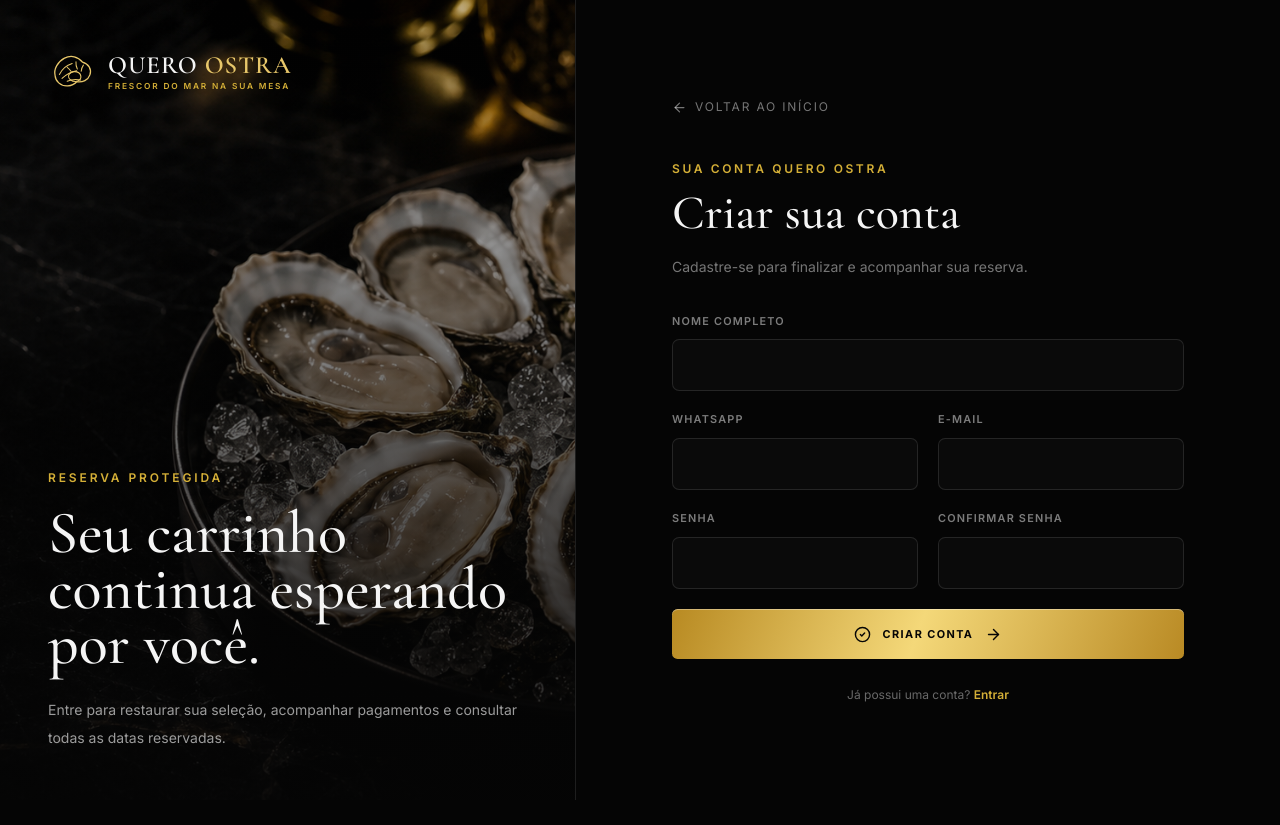
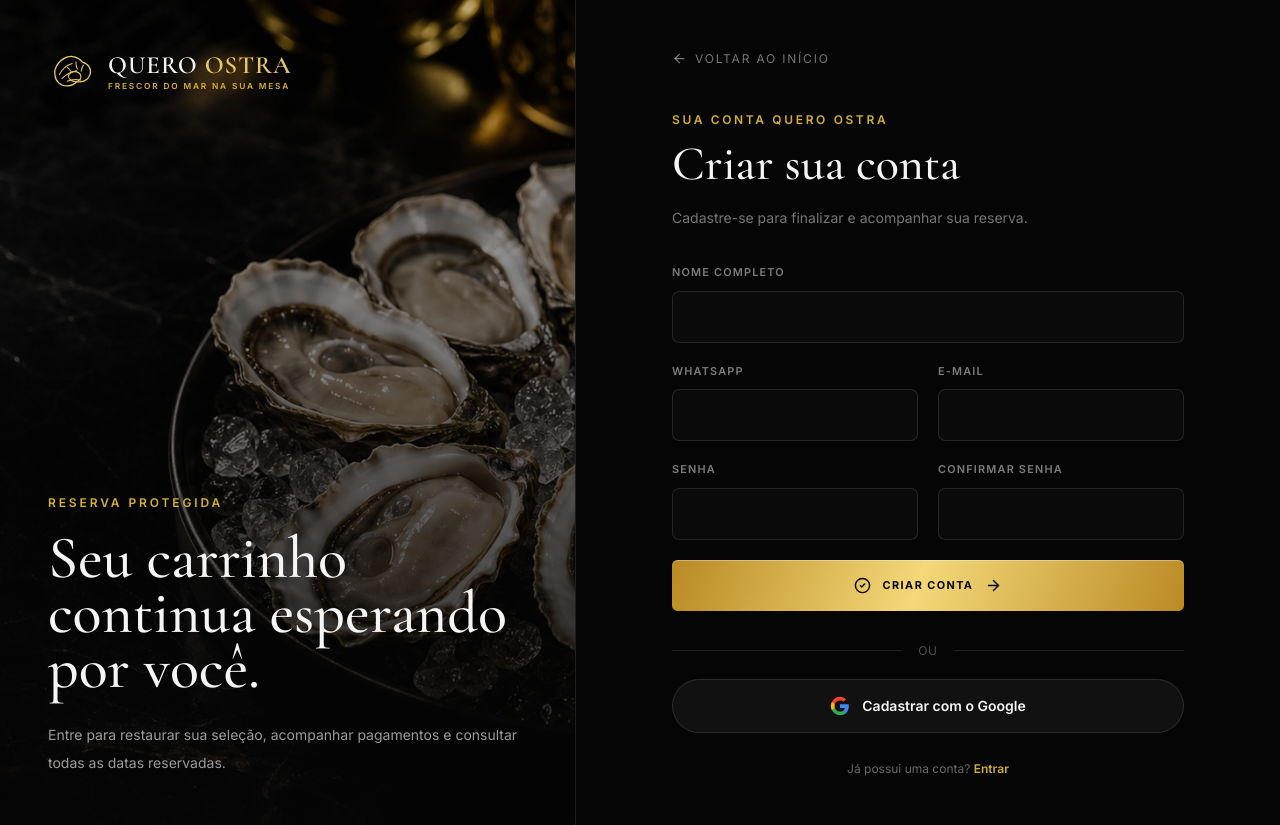
Before and after one commit to sidneysantossp/queroostra, a Next.js app: page /cadastro in a window 1280 px wide. Before the commit the page ends 800 px from the top, so only its background shows below. Built offline with nearby package versions, Linux system fonts and the light colour scheme; no server answers.

Commit message:
feat: adiciona login e cadastro social com Google via Supabase OAuth

```diff
--- a/components/auth-page.tsx
+++ b/components/auth-page.tsx
@@ -72,6 +72,33 @@ export function AuthPage({ mode }: { mode: "login" | "signup" }) {
       router.push(next);
     } catch (error) {
       setMessage(error instanceof Error ? error.message : "Não foi possível entrar.");
+    } finally {
+      setLoading(false);
+    }
+  }
+
+  async function loginWithGoogle() {
+    setLoading(true);
+    setMessage("");
+    try {
+      if (supabaseConfigured) {
+        const supabase = createClient();
+        const { error } = await supabase!.auth.signInWithOAuth({
+          provider: "google",
+          options: {
+            redirectTo: `${window.location.origin}/auth/callback?next=${encodeURIComponent(next)}`,
+          },
+        });
+        if (error) throw error;
+      } else {
+        window.localStorage.setItem(
+          DEMO_SESSION_KEY,
+          JSON.stringify({ email: "google-demo@queroostra.com.br", name: "Cliente Google Demo", role: "customer" }),
+        );
+        router.push(next);
+      }
+    } catch (error) {
+      setMessage(error instanceof Error ? error.message : "Não foi possível entrar com o Google.");
     } finally {
       setLoading(false);
     }
@@ -204,6 +231,27 @@ export function AuthPage({ mode }: { mode: "login" | "signup" }) {
             </form>
           )}
 
+          <div className="relative flex py-5 items-center mt-3">
+            <div className="flex-grow border-t border-white/10"></div>
+            <span className="flex-shrink mx-4 text-white/30 text-xs uppercase tracking-wider">ou</span>
+            <div className="flex-grow border-t border-white/10"></div>
+          </div>
+
+          <button
+            type="button"
+            disabled={loading}
+            onClick={loginWithGoogle}
+            className="flex w-full items-center justify-center gap-3 rounded-full border border-white/10 bg-white/5 py-4 text-sm font-semibold text-pearl transition hover:bg-white/10 hover:border-white/20 disabled:cursor-not-allowed disabled:opacity-50"
+          >
+            <svg className="size-5" viewBox="0 0 24 24" fill="none" xmlns="http://www.w3.org/2000/svg">
+              <path d="M22.56 12.25c0-.78-.07-1.53-.2-2.25H12v4.26h5.92c-.26 1.37-1.04 2.53-2.21 3.31v2.77h3.57c2.08-1.92 3.28-4.74 3.28-8.09z" fill="#4285F4" />
+              <path d="M12 23c2.97 0 5.46-.98 7.28-2.66l-3.57-2.77c-.98.66-2.23 1.06-3.71 1.06-2.86 0-5.29-1.93-6.16-4.53H2.18v2.84C3.99 20.53 7.7 23 12 23z" fill="#34A853" />
+              <path d="M5.84 14.09c-.22-.66-.35-1.36-.35-2.09s.13-1.43.35-2.09V7.06H2.18C1.43 8.55 1 10.22 1 12s.43 3.45 1.18 4.94l2.85-2.22.81-.63z" fill="#FBBC05" />
+              <path d="M12 5.38c1.62 0 3.06.56 4.21 1.64l3.15-3.15C17.45 2.09 14.97 1 12 1 7.7 1 3.99 3.47 2.18 7.06l3.66 2.84c.87-2.6 3.3-4.52 6.16-4.52z" fill="#EA4335" />
+            </svg>
+            {mode === "login" ? "Entrar com o Google" : "Cadastrar com o Google"}
+          </button>
+
           {message && <p className="mt-5 rounded-xl border border-red-400/20 bg-red-400/[0.06] p-4 text-sm text-red-200">{message}</p>}
 
           <p className="mt-7 text-center text-xs text-white/40">
--- a/components/checkout-page.tsx
+++ b/components/checkout-page.tsx
@@ -293,6 +293,33 @@ export function CheckoutPage() {
         };
       }),
     );
+  }
+
+  async function loginWithGoogle() {
+    setAuthMessage("");
+    setAuthLoading(true);
+    try {
+      if (supabaseConfigured) {
+        const supabase = createClient();
+        const { error } = await supabase!.auth.signInWithOAuth({
+          provider: "google",
+          options: {
+            redirectTo: `${window.location.origin}/auth/callback?next=/checkout`,
+          },
+        });
+        if (error) throw error;
+      } else {
+        window.localStorage.setItem(
+          DEMO_SESSION_KEY,
+          JSON.stringify({ email: "google-demo@queroostra.com.br", name: "Cliente Google Demo", role: "customer" }),
+        );
+        goToStep(3);
+      }
+    } catch (error) {
+      setAuthMessage(error instanceof Error ? error.message : "Não foi possível entrar com o Google.");
+    } finally {
+      setAuthLoading(false);
+    }
   }
 
   async function submitCustomer(data: CustomerForm) {
@@ -645,7 +672,8 @@ export function CheckoutPage() {
               )}
 
               {store.currentStep === 2 && (
-                <form onSubmit={customerForm.handleSubmit(submitCustomer)}>
+                <>
+                  <form onSubmit={customerForm.handleSubmit(submitCustomer)}>
                   <p className="text-xs font-semibold uppercase tracking-[0.22em] text-gold">Etapa 2 de 5</p>
                   <h1 className="mt-3 font-display text-4xl md:text-5xl">Seus dados</h1>
                   <p className="mt-4 text-sm leading-7 text-white/50">
@@ -721,7 +749,31 @@ export function CheckoutPage() {
                     </button>
                   </div>
                 </form>
-              )}
+
+                <div className="mt-6">
+                  <div className="relative flex py-5 items-center">
+                    <div className="flex-grow border-t border-white/10"></div>
+                    <span className="flex-shrink mx-4 text-white/30 text-xs uppercase tracking-wider">ou</span>
+                    <div className="flex-grow border-t border-white/10"></div>
+                  </div>
+
+                  <button
+                    type="button"
+                    disabled={authLoading}
+                    onClick={loginWithGoogle}
+                    className="flex w-full items-center justify-center gap-3 rounded-full border border-white/10 bg-white/5 py-4 text-sm font-semibold text-pearl transition hover:bg-white/10 hover:border-white/20 disabled:cursor-not-allowed disabled:opacity-50"
+                  >
+                    <svg className="size-5" viewBox="0 0 24 24" fill="none" xmlns="http://www.w3.org/2000/svg">
+                      <path d="M22.56 12.25c0-.78-.07-1.53-.2-2.25H12v4.26h5.92c-.26 1.37-1.04 2.53-2.21 3.31v2.77h3.57c2.08-1.92 3.28-4.74 3.28-8.09z" fill="#4285F4" />
+                      <path d="M12 23c2.97 0 5.46-.98 7.28-2.66l-3.57-2.77c-.98.66-2.23 1.06-3.71 1.06-2.86 0-5.29-1.93-6.16-4.53H2.18v2.84C3.99 20.53 7.7 23 12 23z" fill="#34A853" />
+                      <path d="M5.84 14.09c-.22-.66-.35-1.36-.35-2.09s.13-1.43.35-2.09V7.06H2.18C1.43 8.55 1 10.22 1 12s.43 3.45 1.18 4.94l2.85-2.22.81-.63z" fill="#FBBC05" />
+                      <path d="M12 5.38c1.62 0 3.06.56 4.21 1.64l3.15-3.15C17.45 2.09 14.97 1 12 1 7.7 1 3.99 3.47 2.18 7.06l3.66 2.84c.87-2.6 3.3-4.52 6.16-4.52z" fill="#EA4335" />
+                    </svg>
+                    Continuar com o Google
+                  </button>
+                </div>
+              </>
+            )}
 
               {store.currentStep === 3 && (
                 <form onSubmit={addressForm.handleSubmit(submitAddress)}>
```
